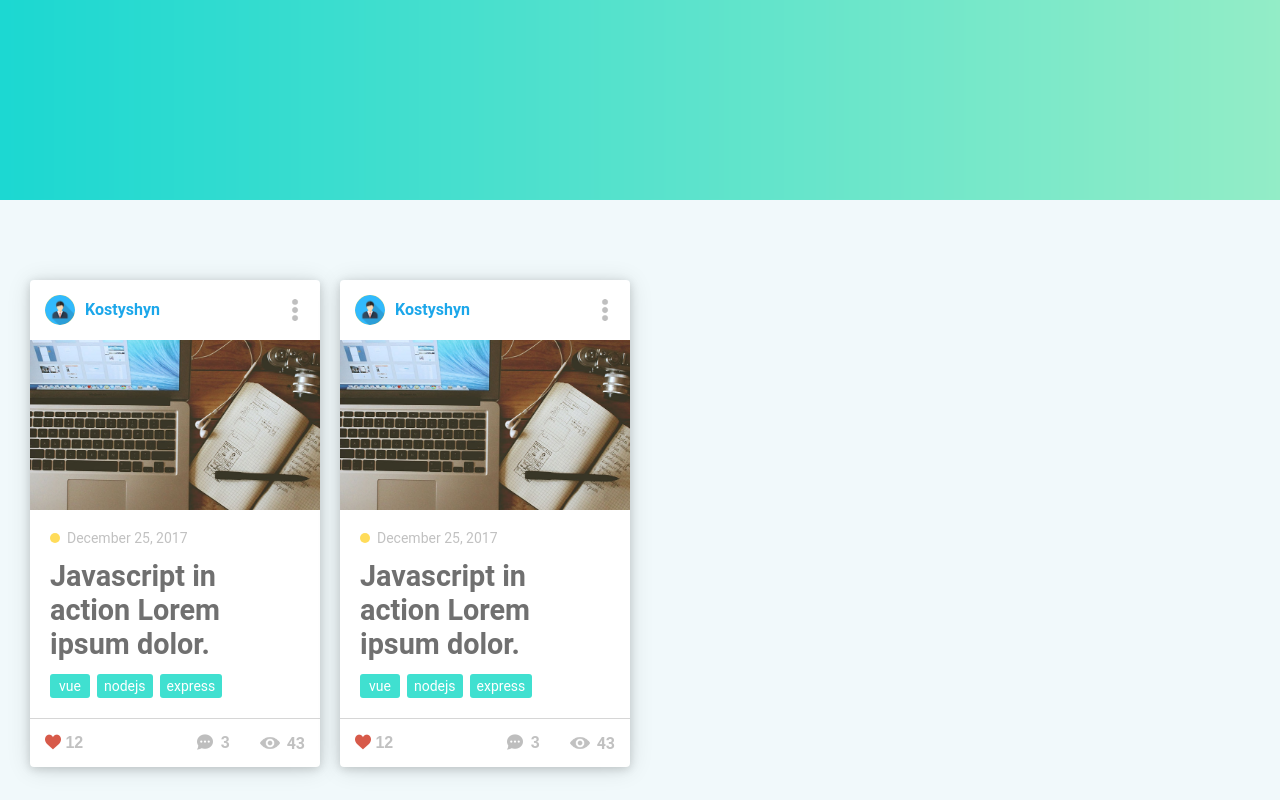
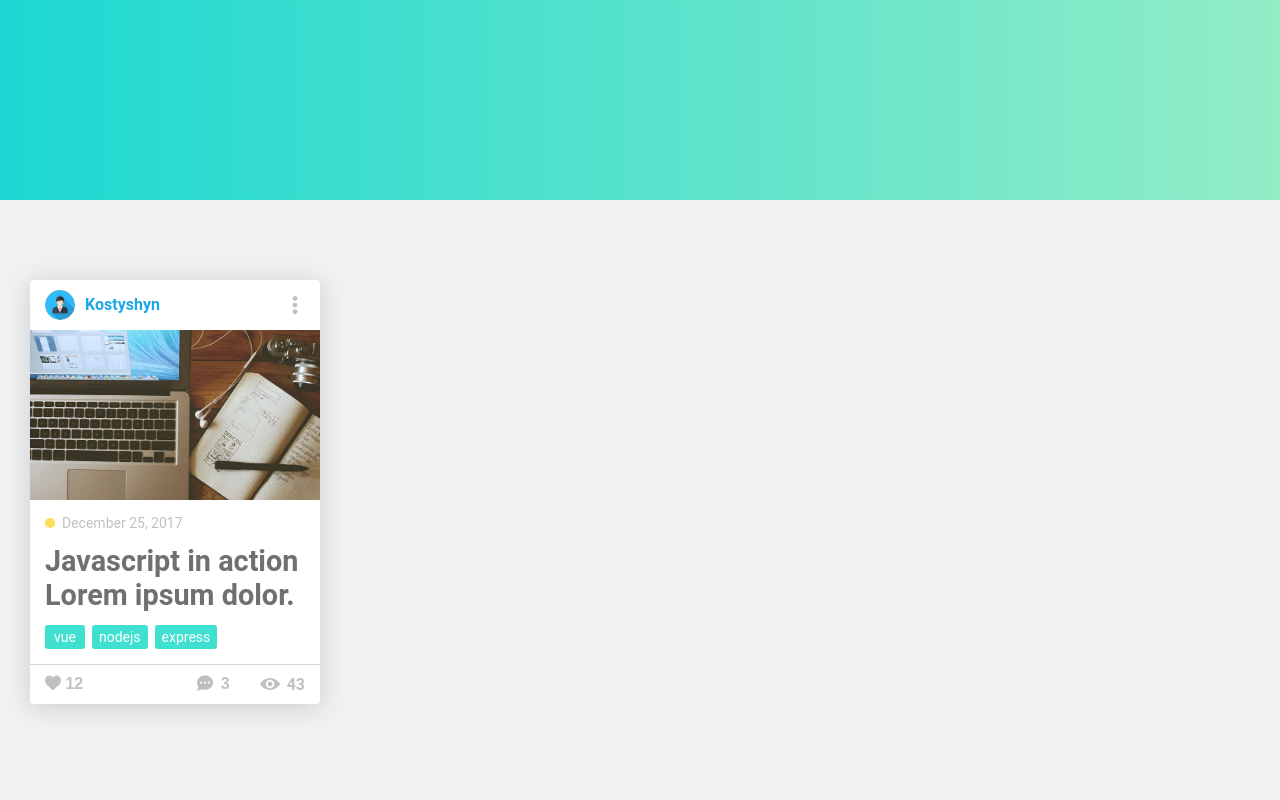
Before and after one commit to 10Volo/Blog-UI-Kit, a website: page app/index.html in a window 1280 px wide. Drawn offline with Linux system fonts and the light colour scheme.

Commit message:
card styling4

```diff
--- a/app/css/library.css
+++ b/app/css/library.css
@@ -27,8 +27,8 @@
     z-index: 5;
 }
 .box {
-	box-shadow: 0 2px 10px 0 rgba(0,0,0,0.16), 0 2px 25px 0 rgba(0,0,0,0.12);
-	/*box-shadow: 0px 3px 25px 0px rgba(46,61,73,0.2);*/
+	/*box-shadow: 0 2px 10px 0 rgba(0,0,0,0.16), 0 2px 25px 0 rgba(0,0,0,0.12); */
+	box-shadow: 0px 3px 25px 0px rgba(46,61,73,0.2);
 	background-color: white;
 }
 .no-select {
@@ -49,7 +49,7 @@
 	margin-bottom: -2px;
 }
 .like-icon {
-	background-image: url(../img/like-active.png);
+	background-image: url(../img/like.png);
 }
 .view-icon {
 	background-image: url(../img/eye.png);
@@ -62,8 +62,11 @@
 }
 .options-icon {
 	background-image: url('../img/more-black.png');
-	height: 22px;
-	margin-top: 19px;
+	height: 18px;
+	margin-top: 16px;
+}
+.calendar-icon {
+	background-image: url('../img/calendar.png');
 }
 
 /*****
--- a/app/css/style.css
+++ b/app/css/style.css
@@ -4,10 +4,11 @@
 	margin: 0;
 }
 body {
-	background-color: #f1f9fb;
+	background-color: #f1f1f1;
 	font-family: 'Roboto', sans-serif;
 }
 section {
+	max-width: 1440px;
 	padding: 20px;
 }
 
@@ -18,7 +19,7 @@ section {
 .post-author {
 	width: auto;
 	display: inline-block;
-	margin: 15px 15px;
+	margin: 10px 15px;
 }
 .post-author a {
 	display: inline-block;
@@ -97,12 +98,13 @@ section {
 .card-options {
 	position: absolute;
 	right: 0px;
+	top: 0px;
 	cursor: pointer;
 	width: 50px;
-	height: 60px;
+	height: 50px;
 	display: inline-block;
 	text-align: center;
-	line-height: 60px;
+	line-height: 50px;
 	user-select: none;
 	-webkit-tap-highlight-color: rgba(255, 255, 255, 0);
 }
@@ -120,7 +122,7 @@ section {
 	box-shadow: -2px -1px 20px 0px rgba(0, 0, 0, 0.2), 2px 10px 20px 0px rgba(0, 0, 0, 0.2);
 	background-color: white;
 	position: absolute;
-	top: 50px;
+	top: 40px;
 	right: -10px;
 	overflow: hidden;
 	opacity: 0;
@@ -137,23 +139,25 @@ section {
 	color: grey;
 }
 .card-dropdown a:hover {
-	background-color: #eee;
+	background-color: #f1f1f1;
 }
 .card-cover {
 	height: 170px;
-	background-color: #eee;
+	/*background-color: #eee;*/
 	background-position: center;
 	background-size: cover;
 	background-image: url(../img/front-end-image.jpg);
+	/*display: none;*/
 }
 .card-info {
 	/*min-height: 145px;*/
 	height: auto;
-	padding: 20px;
+	padding: 15px;
 	position: relative;
 }
 .card-controll {
 	border-top: 1px solid #d6d6d6;
+	height: 40px;
 }
 .card-controll div button {
 	cursor: pointer;
@@ -214,7 +218,7 @@ section {
 
 .post-like, .post-view, .post-comment {
 	display: inline-block;
-	height: 48px;
+	height: 40px;
 	min-width: 40px;
 	width: auto;
 	transition: all .2s;
@@ -222,7 +226,7 @@ section {
 	font-weight: bold;
 }
 .post-like button.post-like-wrap, .post-comment button.post-comment-wrap {
-	margin: 15px;
+	margin: 10px 15px;
 }
 .post-comment {
 	cursor: pointer;
@@ -251,7 +255,7 @@ section {
 }
 .post-view {
 	float: right;
-	margin: 15px;
+	margin: 10px 15px;
 	height: 17px;
 }
 
--- a/app/index.html
+++ b/app/index.html
@@ -87,80 +87,6 @@
 					</div>
 				</div>
 			</div>
-			<div class="col-3">
-				<div class="box card">
-					<div class="card-top">
-						<div class="post-author">
-							<a href="">
-								<div class="post-author-avatar">
-								</div>
-								<div class="post-author-name">
-									Kostyshyn
-								</div>
-							</a>
-						</div>
-						<div class="card-options">
-							<span class="icon options-icon"></span>
-						</div>
-						<div class="card-dropdown">
-							<a href="">Option 1</a>
-							<a href="">Option 2</a>
-							<a href="">Option 3</a>
-						</div>
-					</div>
-					<a href="">
-						<div class="card-cover">
-
-						</div>
-					</a>
-					<div class="card-info">
-						<div class="post-date">
-							<span class="circle"></span><p>December 25, 2017</p>
-						</div>
-						<div class="card-title">
-							<h2><a href="">
-								Javascript in action Lorem ipsum dolor.
-							</a></h2>
-						</div>
-						<div class="card-tags">
-							<a href=""><span class="tag">vue</span></a>
-							<a href=""><span class="tag">nodejs</span></a>
-							<a href=""><span class="tag">express</span></a>
-						</div>
-
-					</div>
-					<div class="card-controll">
-						<div class="post-like">
-							<button class="post-like-wrap">
-								<span class="icon like-icon">
-
-								</span>
-								<span class="count">
-									12
-								</span>
-							</button>
-						</div>
-						<div class="post-view">
-							<span class="icon view-icon">
-
-							</span>
-							<span class="count">
-								43
-							</span>
-						</div>
-						<div class="post-comment">
-							<button class="post-comment-wrap">
-								<span class="icon comment-icon">
-
-								</span>
-								<span class="count">
-									3
-								</span>
-							</button>
-						</div>
-					</div>
-				</div>
-			</div>
 		</div>
 	</section>
 	<script src="js/index.js"></script>
```
Also changed, not shown: app/img/calendar.png (added), dist/library.min.css, dist/style.min.css.
